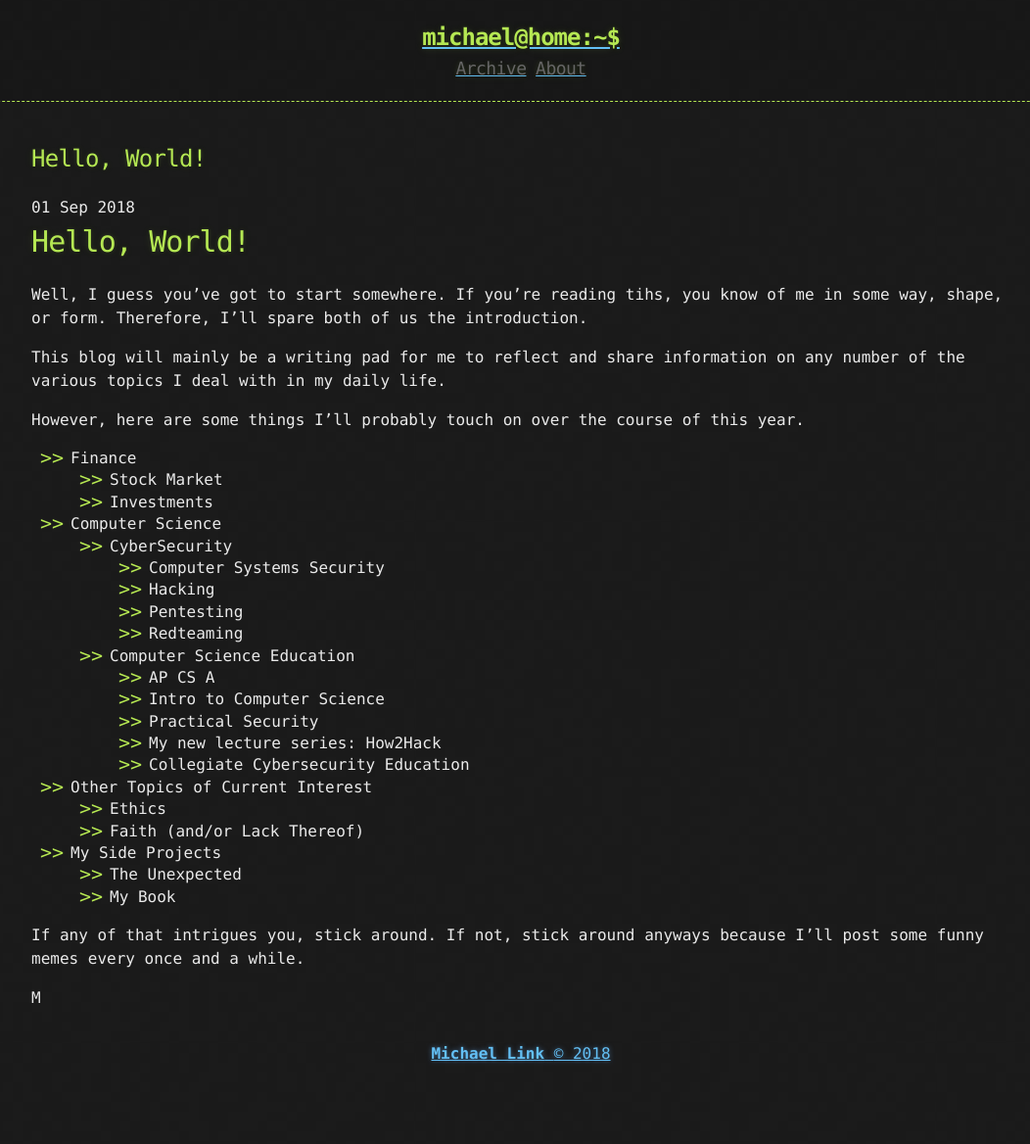
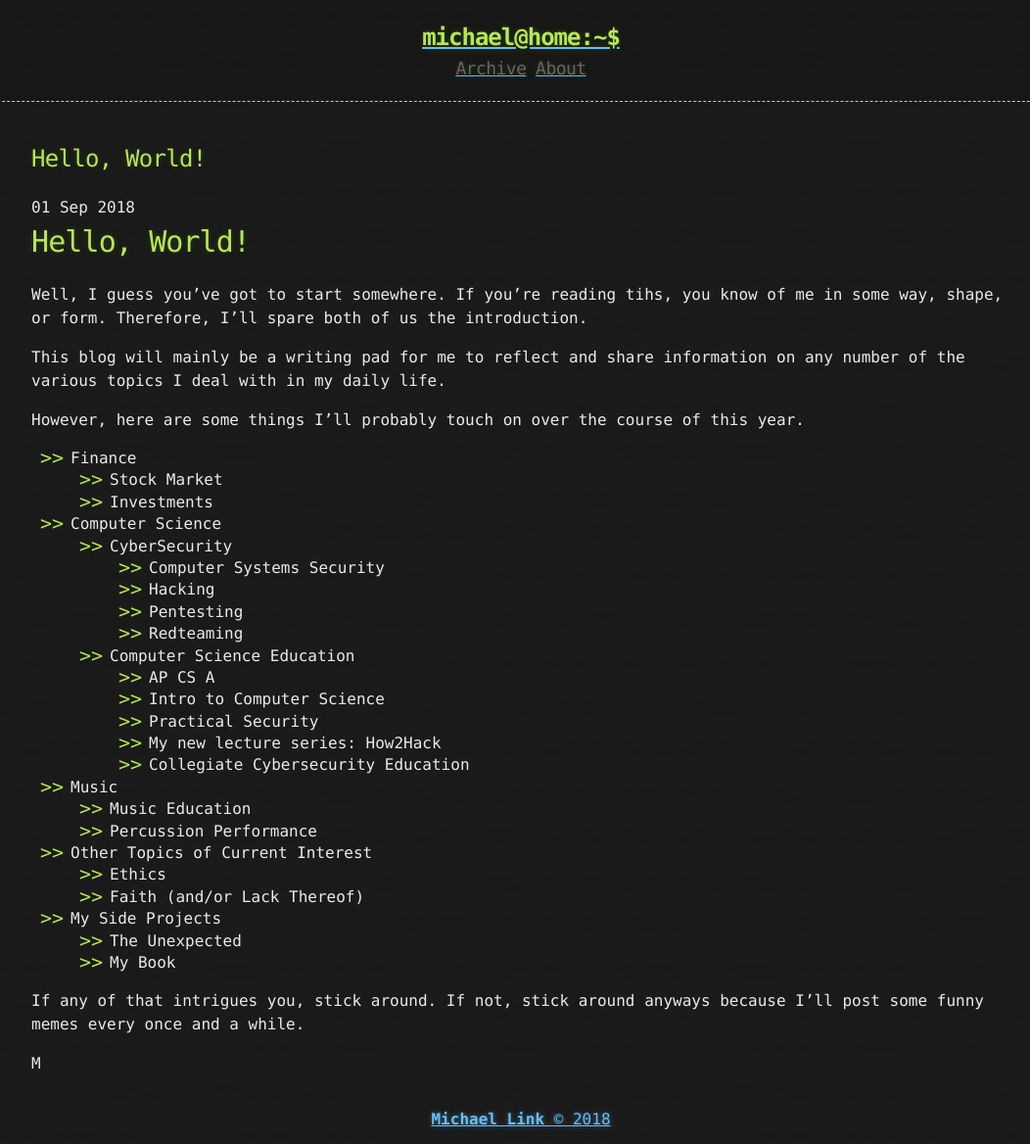
Before and after one commit to tocttou/hacker-blog, a Jekyll site: the page built from _posts/2018-09-01-Hello-World.md, in a window 1280 px wide. Shown: the whole page at 98% size, without its empty margins (108-1160 px from the left). Built offline with Jekyll 4.4.1, drawn with Linux system fonts in a browser that asks for light colours; before the commit the page ends 1101 px from its top, so only the background shows below that.

Commit message:
Update 2018-09-01-Hello-World.md

```diff
--- a/_posts/2018-09-01-Hello-World.md
+++ b/_posts/2018-09-01-Hello-World.md
@@ -25,6 +25,10 @@ However, here are some things I'll probably touch on over the course of this yea
         * Practical Security
         * My new lecture series: How2Hack
         * Collegiate Cybersecurity Education
+
+* Music
+    * Music Education
+    * Percussion Performance
 * Other Topics of Current Interest
     * Ethics
     * Faith (and/or Lack Thereof)
```
